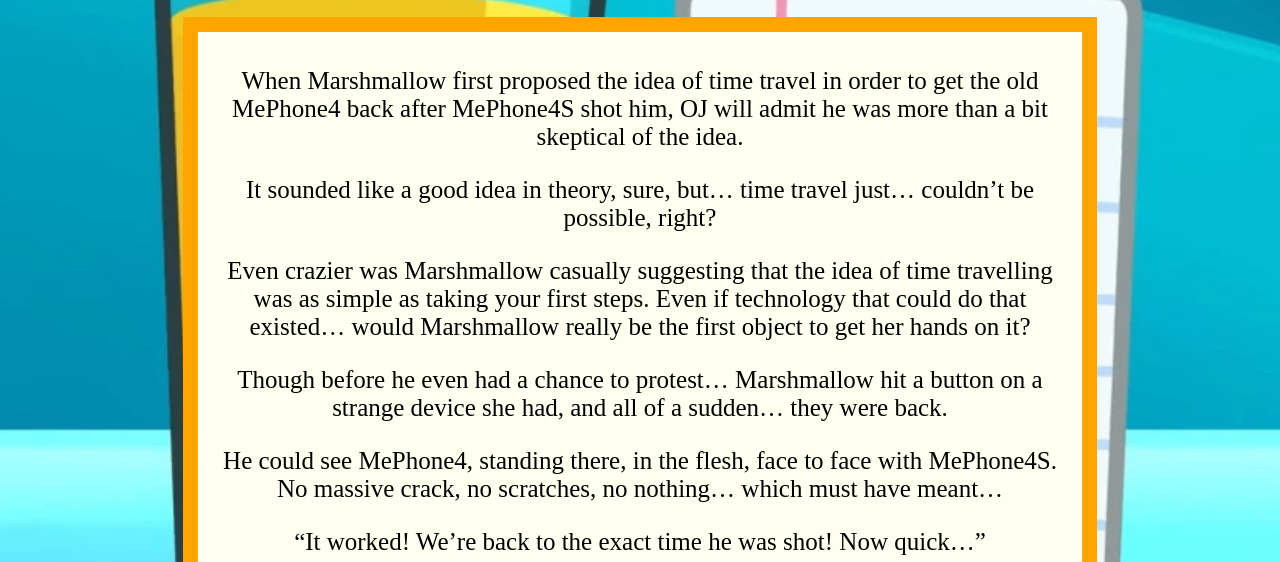
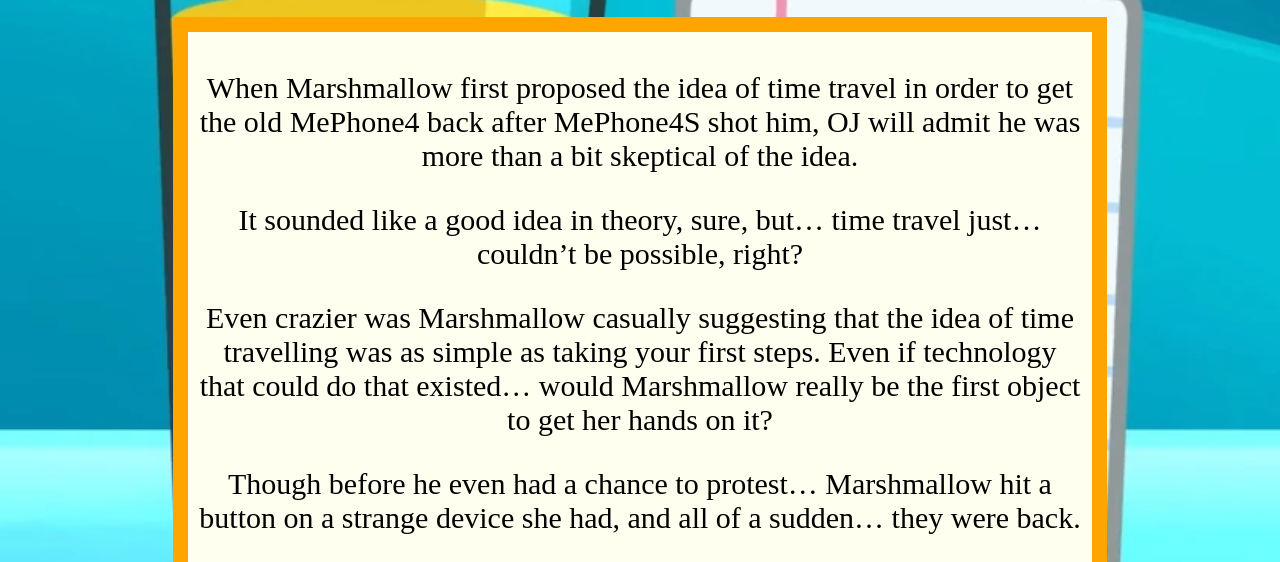
Before and after one commit to CoralReef9/My-Future-Husband-by-TallLiar, a plain HTML site: page index.html in a window 1280 px wide. Shown: the part 204-766 px from the top of the page. Drawn offline with Linux system fonts and the light colour scheme.

Commit message:
index.html

```diff
--- a/index.html
+++ b/index.html
@@ -24,8 +24,8 @@ h3 {
 }
 div {
   background-color: #FFFFF0;
-  width:80%;
-  padding:10px;
+  width:82%;
+  padding:9px;
   border:15px solid orange;
   margin:15px auto;
   place-items:center;
@@ -33,7 +33,7 @@ div {
 p {
   color:black;
   text-align:center;
-  font-size:25px;
+  font-size:30px;
 }
 img {
   margin-left:30px;
```
